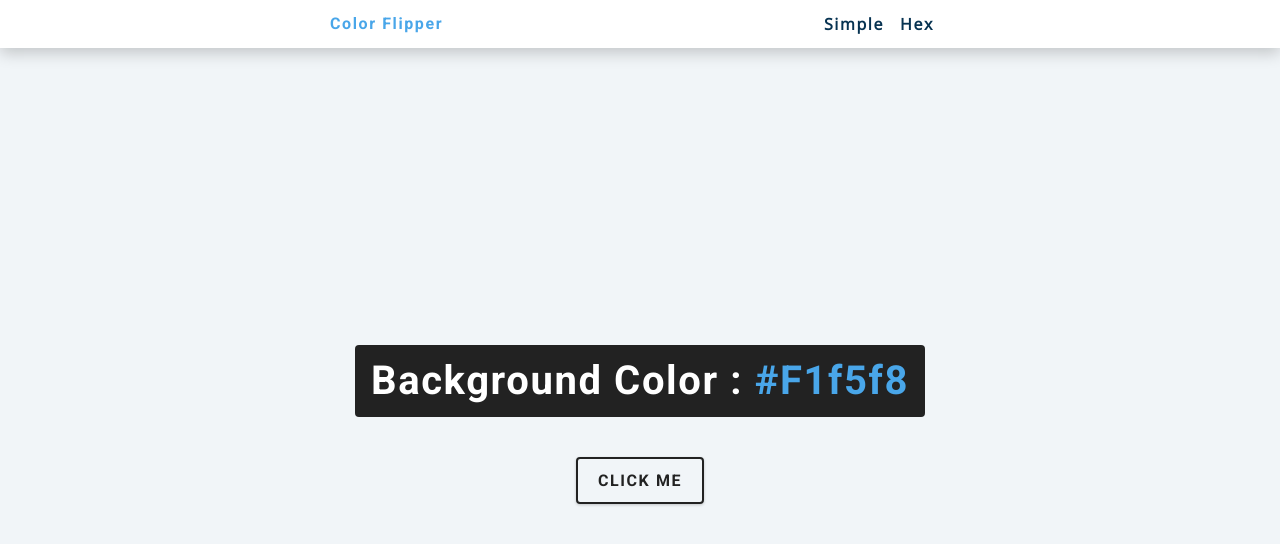
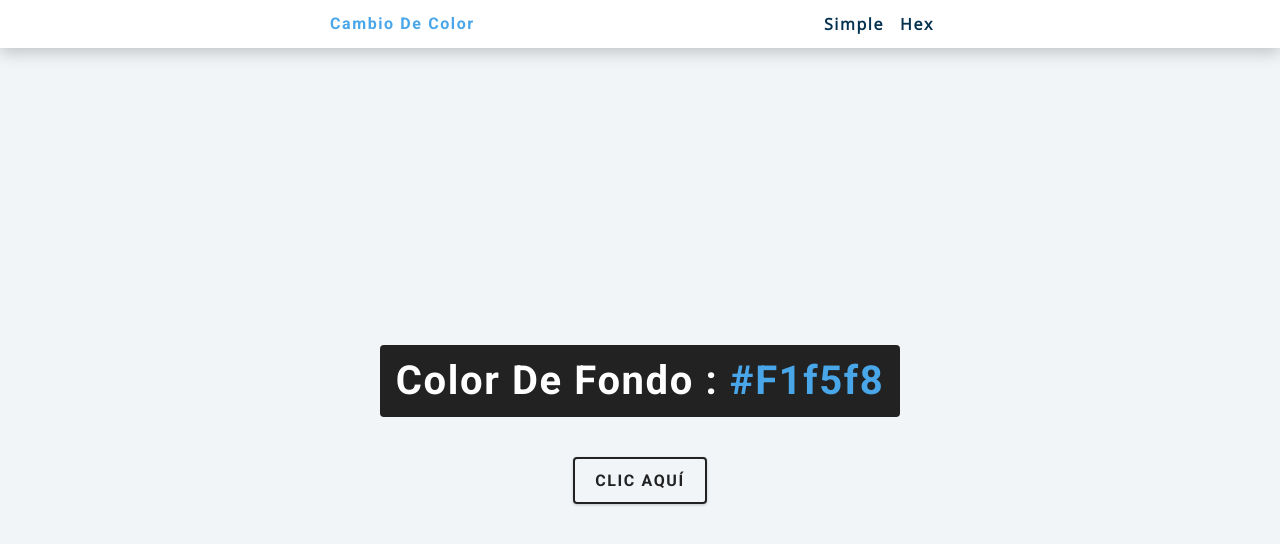
Before and after one commit to invic2z/color, a plain HTML site: page final/index.html in a window 1280 px wide. Drawn offline with nearby package versions, Linux system fonts and the light colour scheme.

Commit message:
cambio a español

```diff
--- a/final/index.html
+++ b/final/index.html
@@ -3,7 +3,7 @@
   <head>
     <meta charset="UTF-8" />
     <meta name="viewport" content="width=device-width, initial-scale=1.0" />
-    <title>Color Flipper || Simple</title>
+    <title>cambio de color || Simple</title>
 
     <!-- styles -->
     <link rel="stylesheet" href="styles.css" />
@@ -11,7 +11,7 @@
   <body>
     <nav>
       <div class="nav-center">
-        <h4>color flipper</h4>
+        <h4>cambio de color</h4>
         <ul class="nav-links">
           <li><a href="index.html">simple</a></li>
           <li><a href="hex.html">hex</a></li>
@@ -20,8 +20,8 @@
     </nav>
     <main>
       <div class="container">
-        <h2>background color : <span class="color">#f1f5f8</span></h2>
-        <button class="btn btn-hero" id="btn">click me</button>
+        <h2>color de fondo : <span class="color">#f1f5f8</span></h2>
+        <button class="btn btn-hero" id="btn">clic aquí</button>
       </div>
     </main>
     <!-- javascript -->
```
